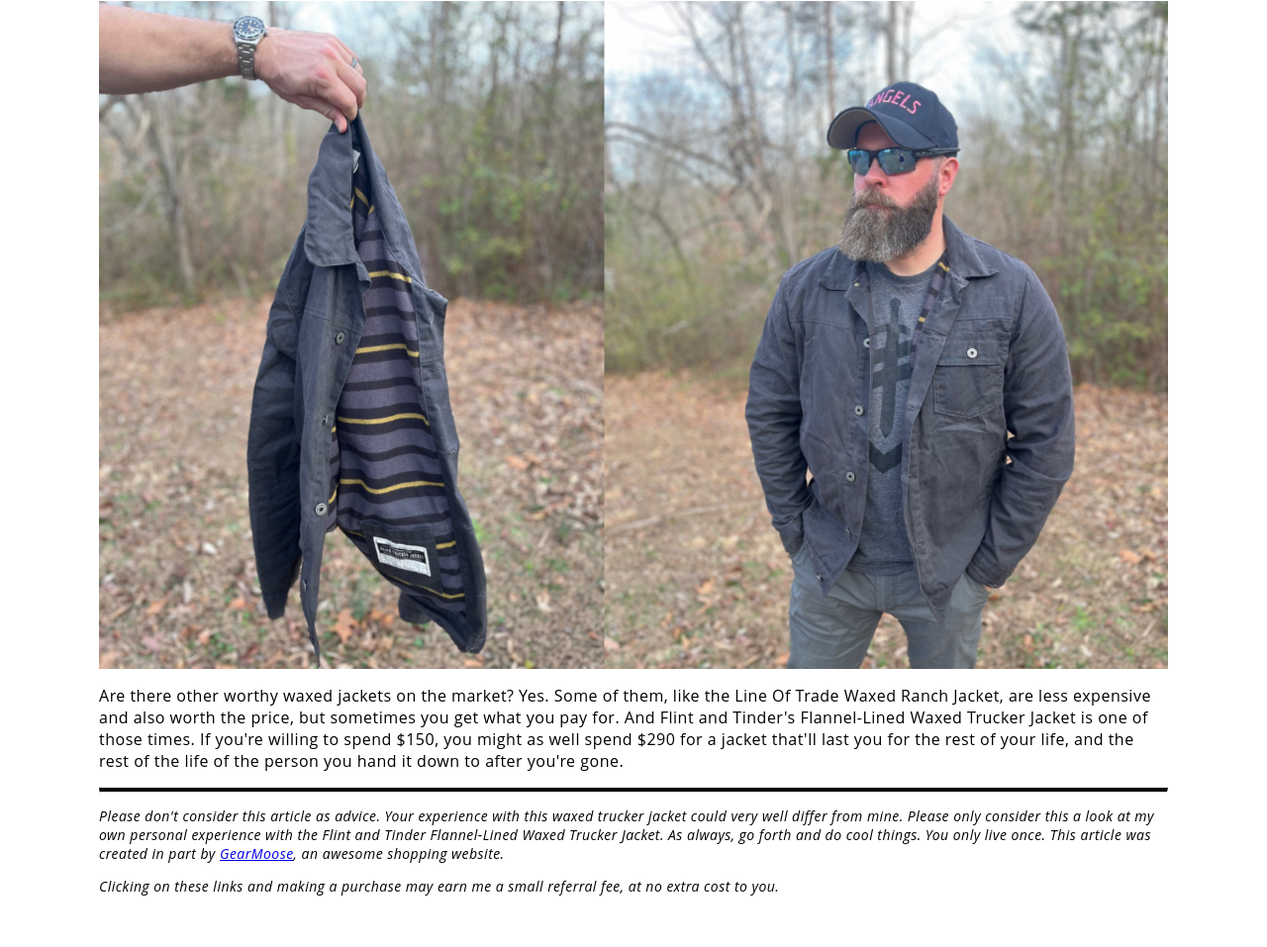
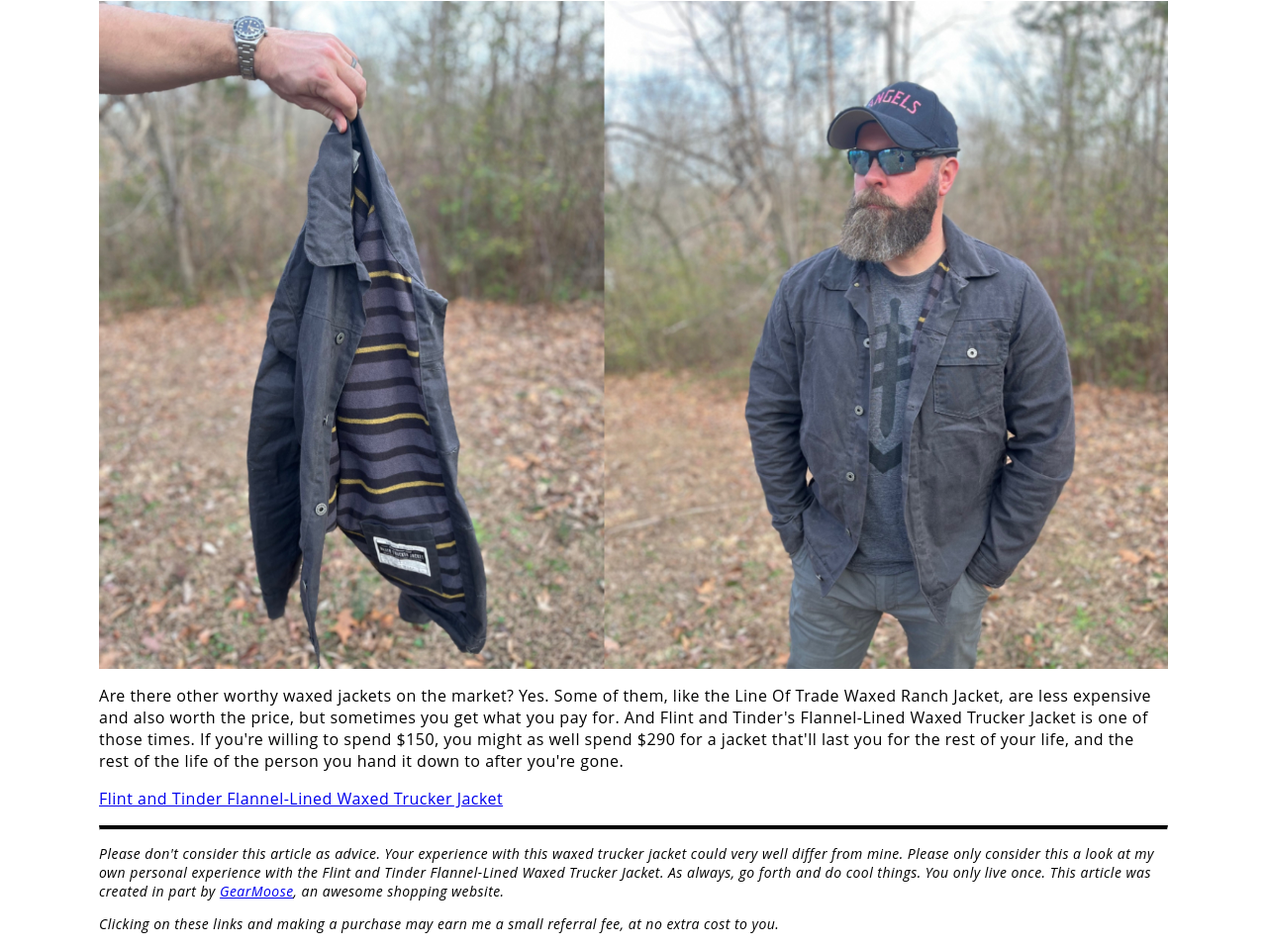
Before and after one commit to adsmithy/waxedjacket, a plain HTML site: page index.html in a window 1280 px wide. Shown: the part 4325-5282 px from the top of the page at 99% size. Before the commit the page ends 5244 px from the top, so only its background shows below. Drawn offline with Linux system fonts and the light colour scheme.

Commit message:
Update index.html
final link to product included.

```diff
--- a/index.html
+++ b/index.html
@@ -46,6 +46,7 @@
     </ul>
     <img src="./images/Waxed Canvas Jacket Flint and Tinder.jpg" class="image" alt="Wearing Flint and Tinder Flannel-Lined Waxed Trucker Jacket">
     <p>Are there other worthy waxed jackets on the market? Yes. Some of them, like the Line Of Trade Waxed Ranch Jacket, are less expensive and also worth the price, but sometimes you get what you pay for. And Flint and Tinder's Flannel-Lined Waxed Trucker Jacket is one of those times. If you're willing to spend $150, you might as well spend $290 for a jacket that'll last you for the rest of your life, and the rest of the life of the person you hand it down to after you're gone.</p>
+    <p><a href="https://prf.hn/click/camref:1100liveN/pubref:WaxedTruckerJacket/destination:https%3A%2F%2Fhuckberry.com%2Fstore%2Fflint-and-tinder%2Fcategory%2Fp%2F55166-flannel-lined-waxed-trucker-jacket">Flint and Tinder Flannel-Lined Waxed Trucker Jacket</a></p>
     <hr class="solid">
     <p class="excerpt">Please don't consider this article as advice. Your experience with this waxed trucker jacket could very well differ from mine. Please only consider this a look at my own personal experience with the Flint and Tinder Flannel-Lined Waxed Trucker Jacket. As always, go forth and do cool things. You only live once. This article was created in part by <a href="https://gearmoose.com/">GearMoose</a>, an awesome shopping website.</p>
     <p class="excerpt">Clicking on these links and making a purchase may earn me a small referral fee, at no extra cost to you.</p>
```
